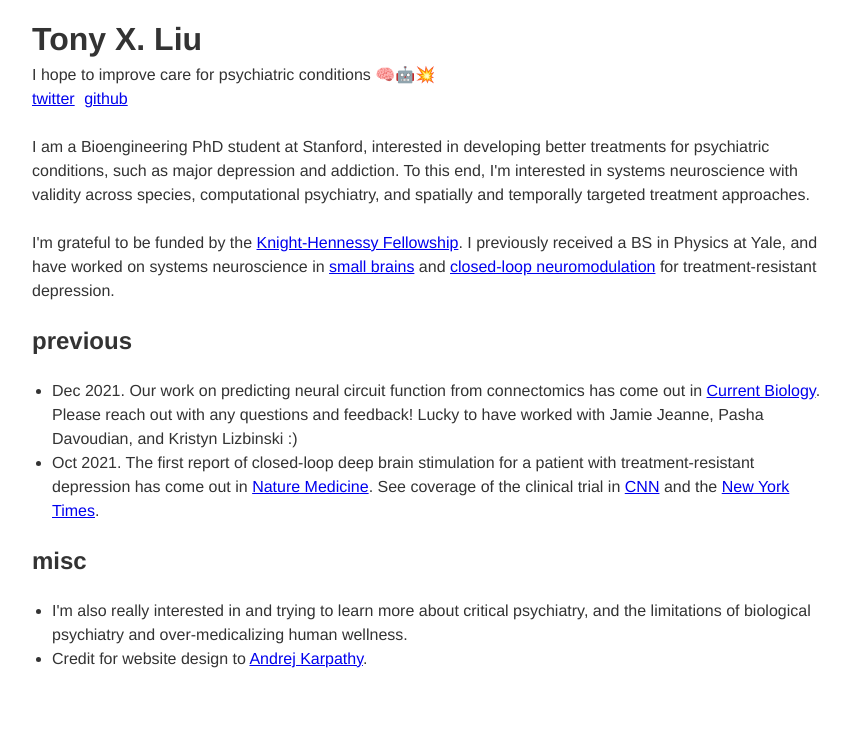
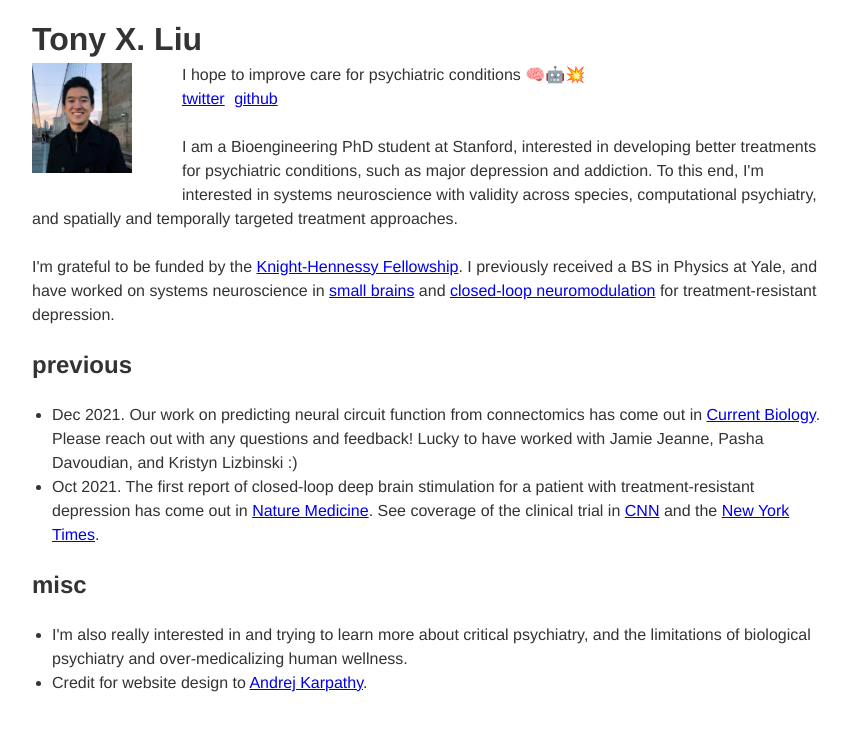
Before and after one commit to txzliu/txzliu.github.io, a Jekyll site: the page index.html, which Jekyll copies as it is, in a window 1280 px wide. Shown: the top 731 px of the page, without its empty margins (208-1056 px from the left). Built offline with Jekyll 4.4.1, drawn with Linux system fonts in a browser that asks for light colours.

Commit message:
Update index.html
trying out images

```diff
--- a/index.html
+++ b/index.html
@@ -63,6 +63,8 @@ ul {
 
 <div id="wrap">
 <h1>Tony X. Liu</h1>
+<div style="float:left; padding-bottom:10px; padding-right:10px">
+<img width="100" style="float:left; padding-right:50px; padding-bottom:20px" src="images/Liu_Tony_06146814 (2).jpg">
 <div>I hope to improve care for psychiatric conditions 🧠🤖💥</div>
 <div id="links">
     <a href="https://twitter.com/liutony66">twitter</a>
```
